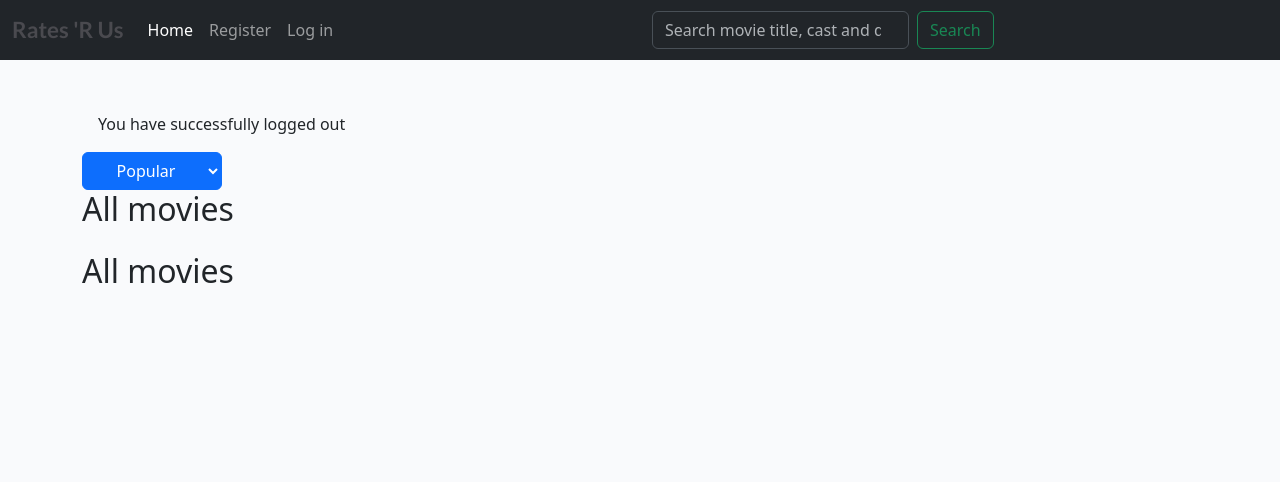
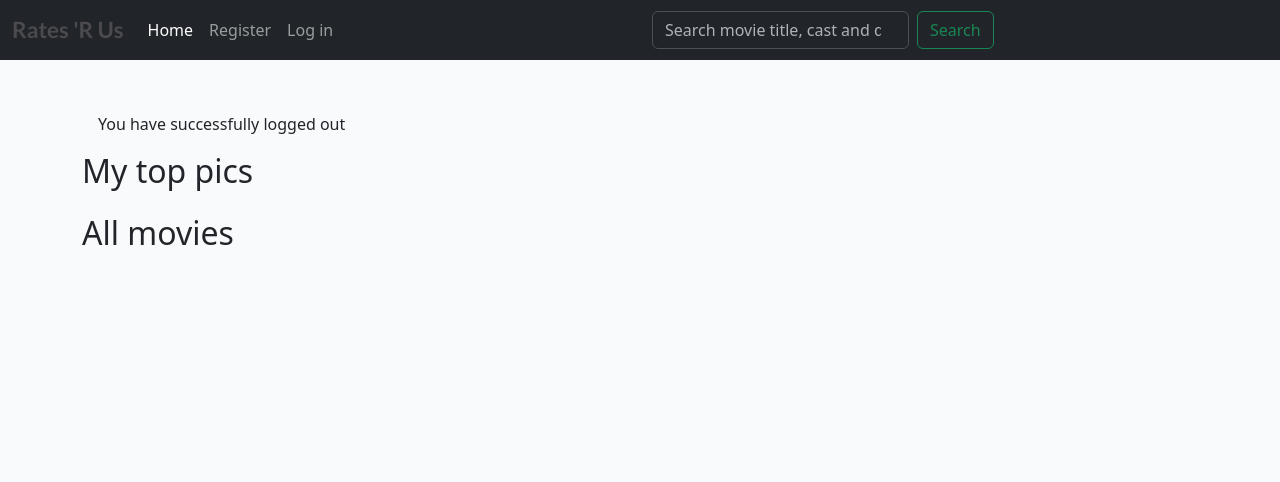
Before and after one commit to LizzyonGit/rates_r_us, a Django app: page / in a window 1280 px wide. Shown: the top 482 px of the page. Run offline with Django 4.2, Linux system fonts and the light colour scheme; data that the repository does not hold is empty; some libraries are stand-ins or nearby versions.

Commit message:
Change back urls, views, index.html to before tutorial

```diff
--- a/movie/templates/movie/index.html
+++ b/movie/templates/movie/index.html
@@ -28,7 +28,7 @@
     </div>
     {% endif %}
 
-    <!--Testing API-->
+    <!--Testing API
     <div class="row" >
         <form method="get" action="{% url 'home' %}">
             <select class="btn btn-primary dropdown-toggle" name="category" onchange="this.form.submit()" >
@@ -58,8 +58,7 @@
 
             </div>
         </div>
-    </div>
-
+    </div>-->
     <!--All movies-->
     <div class="row">
         <h2>All movies</h2>
--- a/movie/urls.py
+++ b/movie/urls.py
@@ -2,9 +2,7 @@ from . import views
 from django.urls import path
 
 urlpatterns = [
-    path('', views.all_movies_page, name='home'),
-    #     path('', views.MovieList.as_view(), name='home'),
-
+    path('', views.MovieList.as_view(), name='home'),
     path("search/", views.SearchResultsView.as_view(), name="search_results"),
     path("my_reviews/", views.my_reviews, name="my_reviews"),
     path('<slug:slug>/', views.movie_detail, name='movie_detail'),
--- a/movie/views.py
+++ b/movie/views.py
@@ -6,29 +6,29 @@ from django.db.models import Q
 from .models import Movie, Review
 from .forms import ReviewForm
 from django.core.exceptions import PermissionDenied
-from django.conf import settings  # So I can access API key in settings
-import requests  # Handles API request
+# from django.conf import settings  # So I can access API key in settings
+# import requests  # Handles API request
 
-# Following tutorial Piko Can Fly https://www.youtube.com/watch?v=uWfIoc-d0H4
+# # Following tutorial Piko Can Fly https://www.youtube.com/watch?v=uWfIoc-d0H4
 
-def all_movies_page(request):
-    category = request.GET.get("category", "popular")
+# def all_movies_page(request):
+#     category = request.GET.get("category", "popular")
 
-    API_KEY = settings.TMDB_API_KEY
-    base_url='https://api.themoviedb.org/3/movie/'
-    url = f"{base_url}{category}?api_key={API_KEY}"
-    response = requests.get(url)
-    data = response.json().get('results', [])
-    print(data)
+#     API_KEY = settings.TMDB_API_KEY
+#     base_url='https://api.themoviedb.org/3/movie/'
+#     url = f"{base_url}{category}?api_key={API_KEY}"
+#     response = requests.get(url)
+#     data = response.json().get('results', [])
+#     print(data)
 
-    return render(
-        request,
-        'movie/index.html',
-        {
-            'data': data,
-            'category': category
-        },
-        )
+#     return render(
+#         request,
+#         'movie/index.html',
+#         {
+#             'data': data,
+#             'category': category
+#         },
+#         )
 
 class MovieList(generic.ListView):
     """
```
Also changed, not shown: README.md.
